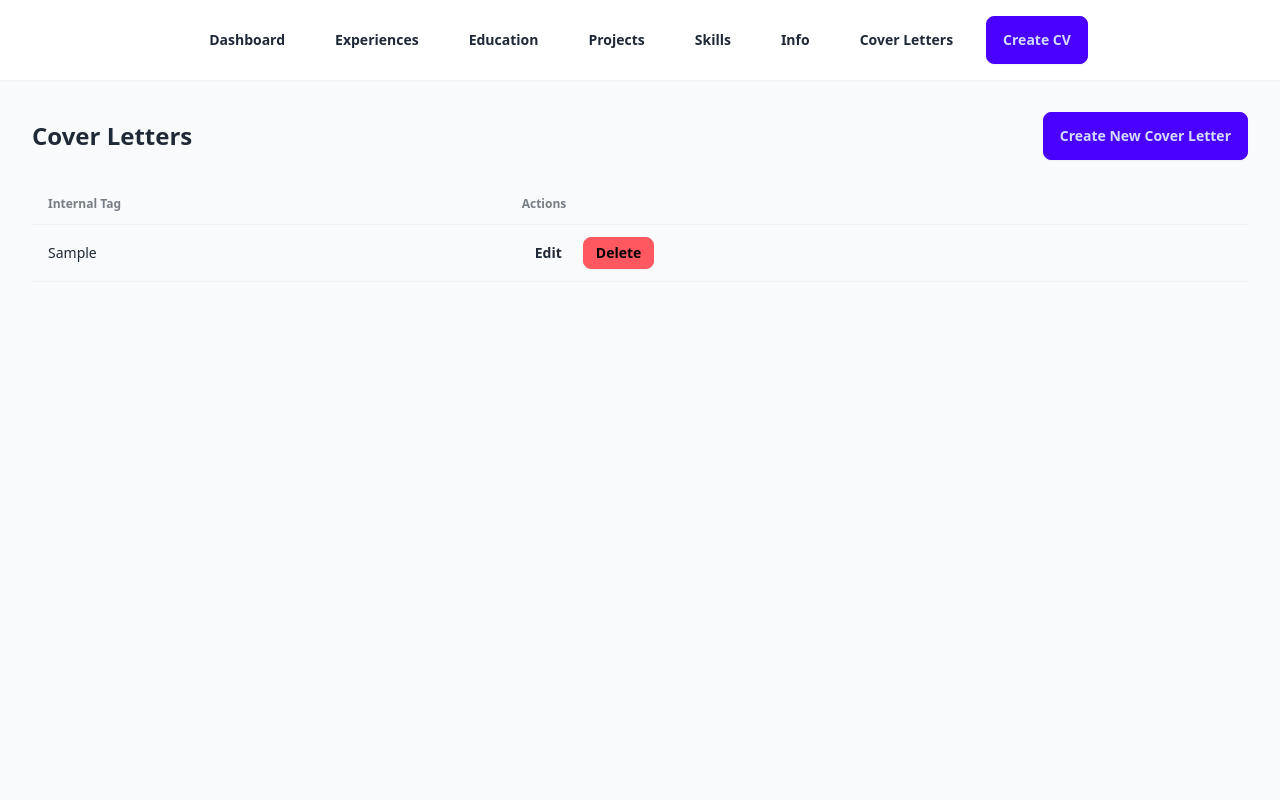
After one commit to koljapluemer/cvcvcv, a Django app: page /cover-letters/ in a window 1280 px wide. The commit adds this page. Run offline with Django 5.2, Linux system fonts and the light colour scheme; tables that the repository leaves empty hold one stand-in row (values such as "Sample post"); some libraries are stand-ins or nearby versions.

Commit message:
add basic cover letter CRUD

```diff
--- a/cv/models.py
+++ b/cv/models.py
@@ -123,3 +123,11 @@ class InfoGerman(models.Model):
         if not self.value:
             self.value = self.info.english.value
         super().save(*args, **kwargs)
+
+
+class CoverLetter(models.Model):
+    internal_tag = models.CharField(max_length=200)
+    content = models.TextField()
+
+    def __str__(self):
+        return f'{self.internal_tag}'
--- a/cv/templates/base.html
+++ b/cv/templates/base.html
@@ -25,6 +25,7 @@
         <a href="{% url 'project_list' %}" class="btn btn-ghost">Projects</a>
         <a href="{% url 'skill_list' %}" class="btn btn-ghost">Skills</a>
         <a href="{% url 'info_list' %}" class="btn btn-ghost">Info</a>
+        <a href="{% url 'cover_letter_list' %}" class="btn btn-ghost">Cover Letters</a>
         <a href="{% url 'cv_create' %}" class="btn btn-primary">Create CV</a>
       </nav>
     </header>
--- /dev/null
+++ b/cv/templates/cv/cover_letter_list.html
@@ -0,0 +1,38 @@
+{% extends 'base.html' %}
+
+{% block content %}
+<div class="container mx-auto px-4">
+    <div class="flex justify-between items-center mb-6">
+        <h1 class="text-2xl font-bold">Cover Letters</h1>
+        <a href="{% url 'cover_letter_create' %}" class="btn btn-primary">Create New Cover Letter</a>
+    </div>
+
+    <div class="overflow-x-auto">
+        <table class="table w-full">
+            <thead>
+                <tr>
+                    <th>Internal Tag</th>
+                    <th>Actions</th>
+                </tr>
+            </thead>
+            <tbody>
+                {% for cover_letter in cover_letters %}
+                <tr>
+                    <td>{{ cover_letter.internal_tag }}</td>
+                    <td>
+                        <div class="flex gap-2">
+                            <a href="{% url 'cover_letter_edit' cover_letter.pk %}" class="btn btn-sm btn-ghost">Edit</a>
+                            <a href="{% url 'cover_letter_delete' cover_letter.pk %}" class="btn btn-sm btn-error">Delete</a>
+                        </div>
+                    </td>
+                </tr>
+                {% empty %}
+                <tr>
+                    <td colspan="2" class="text-center">No cover letters found.</td>
+                </tr>
+                {% endfor %}
+            </tbody>
+        </table>
+    </div>
+</div>
+{% endblock %}
--- a/cv/urls.py
+++ b/cv/urls.py
@@ -37,4 +37,10 @@ urlpatterns = [
     # CV Generation URLs
     path('cv/create/', views.cv_create, name='cv_create'),
     path('cv/generate/', views.cv_generate, name='cv_generate'),
+
+    # Cover Letter URLs
+    path('cover-letters/', views.cover_letter_list, name='cover_letter_list'),
+    path('cover-letters/create/', views.cover_letter_create, name='cover_letter_create'),
+    path('cover-letters/<int:pk>/edit/', views.cover_letter_edit, name='cover_letter_edit'),
+    path('cover-letters/<int:pk>/delete/', views.cover_letter_delete, name='cover_letter_delete'),
 ]
--- a/cv/views.py
+++ b/cv/views.py
@@ -7,7 +7,8 @@ from .models import (
     Education, EducationEnglish, EducationGerman,
     Project, ProjectEnglish, ProjectGerman,
     Skill, SkillEnglish, SkillGerman,
-    Info, InfoEnglish, InfoGerman
+    Info, InfoEnglish, InfoGerman,
+    CoverLetter
 )
 from django.http import HttpResponse
 from django.template.loader import render_to_string
@@ -549,3 +550,48 @@ def cv_generate(request):
     response['Content-Disposition'] = 'attachment; filename="cv.pdf"'
 
     return response
+
+# Cover Letter Views
+def cover_letter_list(request):
+    cover_letters = CoverLetter.objects.all()
+    return render(request, 'cv/cover_letter_list.html', {
+        'cover_letters': cover_letters,
+    })
+
+def cover_letter_create(request):
+    if request.method == 'POST':
+        cover_letter = CoverLetter.objects.create(
+            internal_tag=request.POST.get('internal_tag'),
+            content=request.POST.get('content'),
+        )
+        messages.success(request, 'Cover letter created successfully!')
+        return redirect('cover_letter_list')
+
+    return render(request, 'cv/cover_letter_form.html', {
+        'action': 'Create',
+    })
+
+def cover_letter_edit(request, pk):
+    cover_letter = get_object_or_404(CoverLetter, pk=pk)
+
+    if request.method == 'POST':
+        cover_letter.internal_tag = request.POST.get('internal_tag')
+        cover_letter.content = request.POST.get('content')
+        cover_letter.save()
+        messages.success(request, 'Cover letter updated successfully!')
+        return redirect('cover_letter_list')
+
+    return render(request, 'cv/cover_letter_form.html', {
+        'action': 'Edit',
+        'cover_letter': cover_letter,
+    })
+
+def cover_letter_delete(request, pk):
+    cover_letter = get_object_or_404(CoverLetter, pk=pk)
+    if request.method == 'POST':
+        cover_letter.delete()
+        messages.success(request, 'Cover letter deleted successfully!')
+        return redirect('cover_letter_list')
+    return render(request, 'cv/cover_letter_confirm_delete.html', {
+        'cover_letter': cover_letter,
+    })
```
Also changed, not shown: cv/templates/cv/cover_letter_confirm_delete.html (added, +17 -0 lines), cv/templates/cv/cover_letter_form.html (added, +34 -0 lines), cv/migrations/0009_coverletter.py (added).
